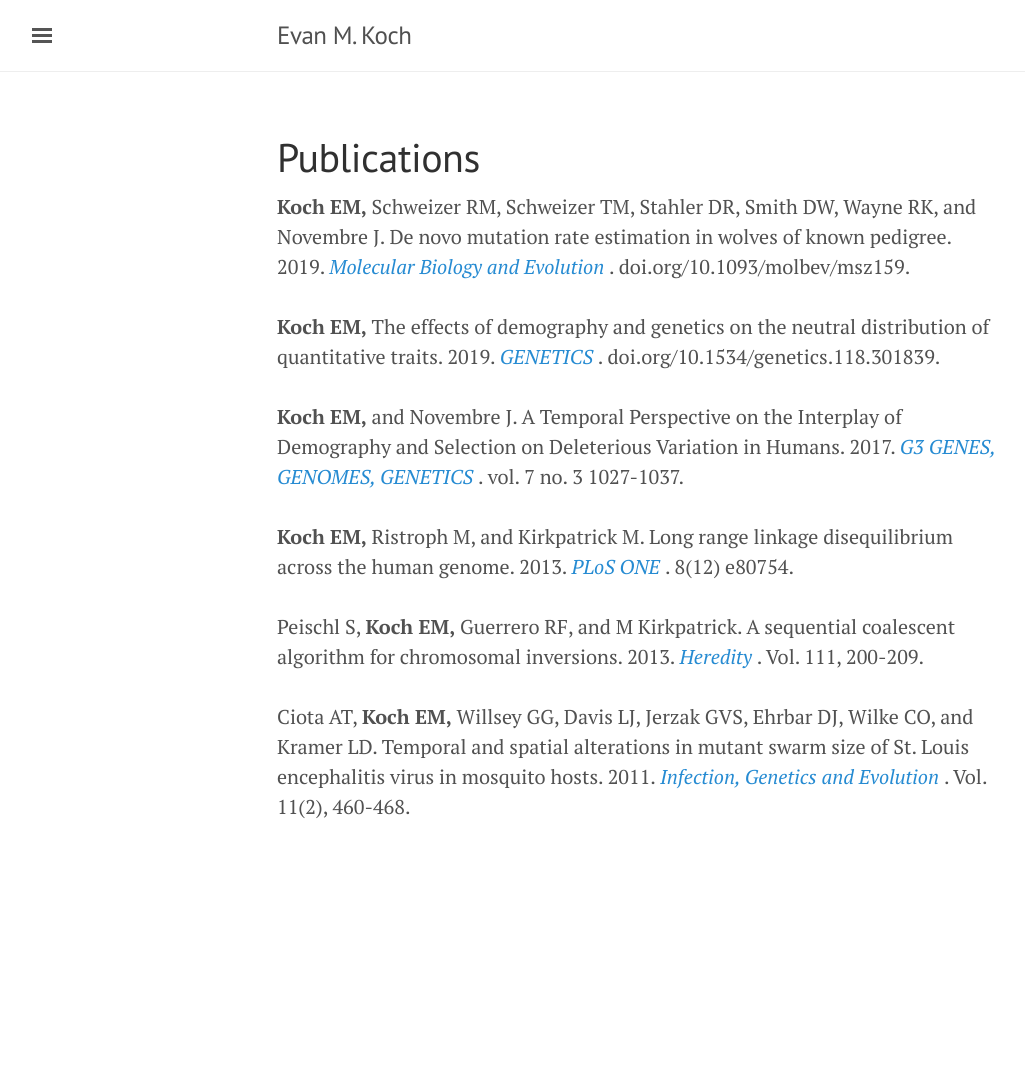
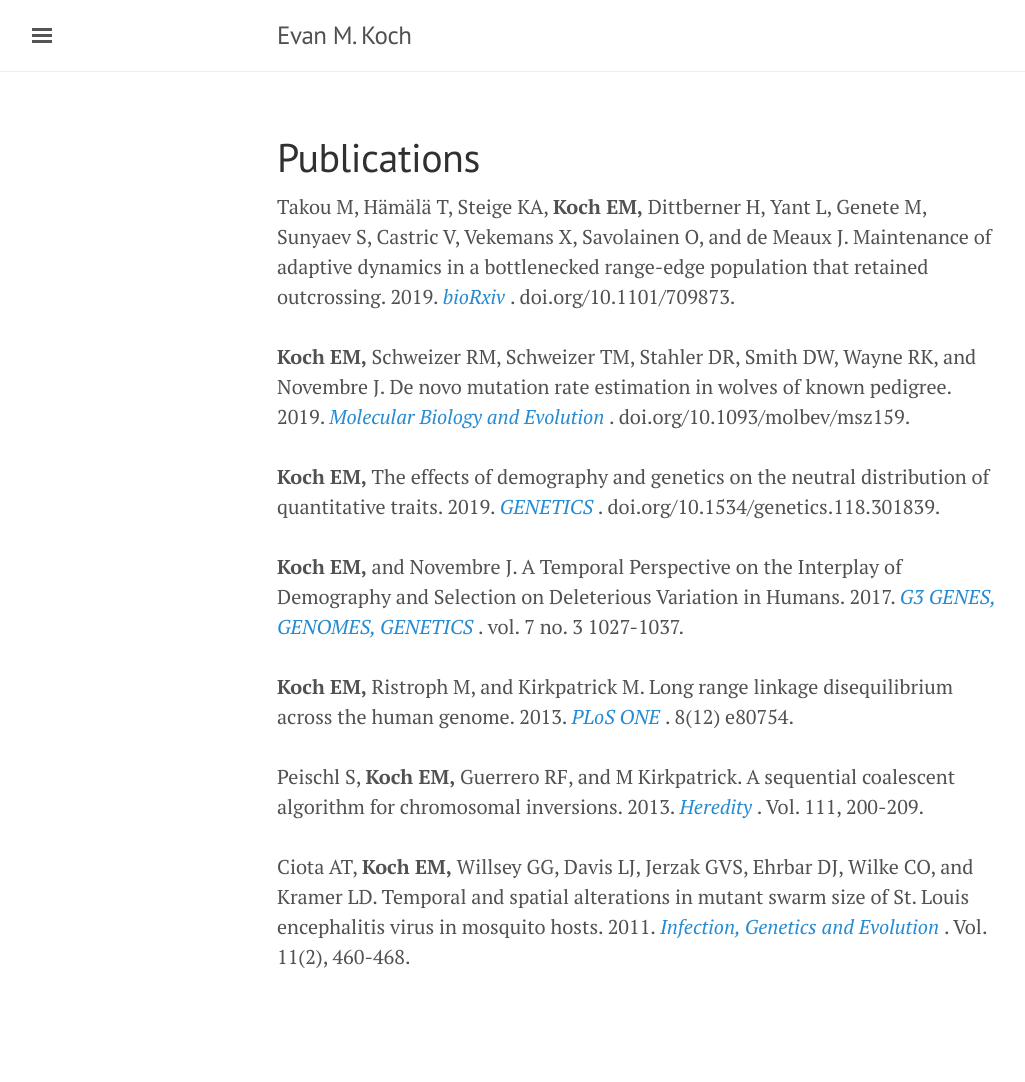
Before and after one commit to emkoch/emkoch.github.io, a Jekyll site: the page built from publications.html, in a window 1280 px wide. Shown: the whole page, without its empty margins (3-1028 px from the left). Built offline with Jekyll 4.4.1, drawn with Linux system fonts in a browser that asks for light colours; before the commit the page ends 932 px from its top, so only the background shows below that.

Commit message:
added lyrata paper

```diff
--- a/_data/publications.yml
+++ b/_data/publications.yml
@@ -39,3 +39,10 @@
   journal: Molecular Biology and Evolution
   volume: doi.org/10.1093/molbev/msz159
   url: https://academic.oup.com/mbe/advance-article/doi/10.1093/molbev/msz159/5531468?guestAccessKey=fa6d3aa5-6e94-4626-ad61-dd37553e49c9
+
+- title: Maintenance of adaptive dynamics in a bottlenecked range-edge population that retained outcrossing
+  authors: [Takou M, Hämälä T, Steige KA, Koch EM, Dittberner H, Yant L, Genete M, Sunyaev S, Castric V, Vekemans X, Savolainen O, de Meaux J]
+  year: 2019
+  journal: bioRxiv
+  volume: doi.org/10.1101/709873
+  url: https://www.biorxiv.org/content/10.1101/709873v1
```
